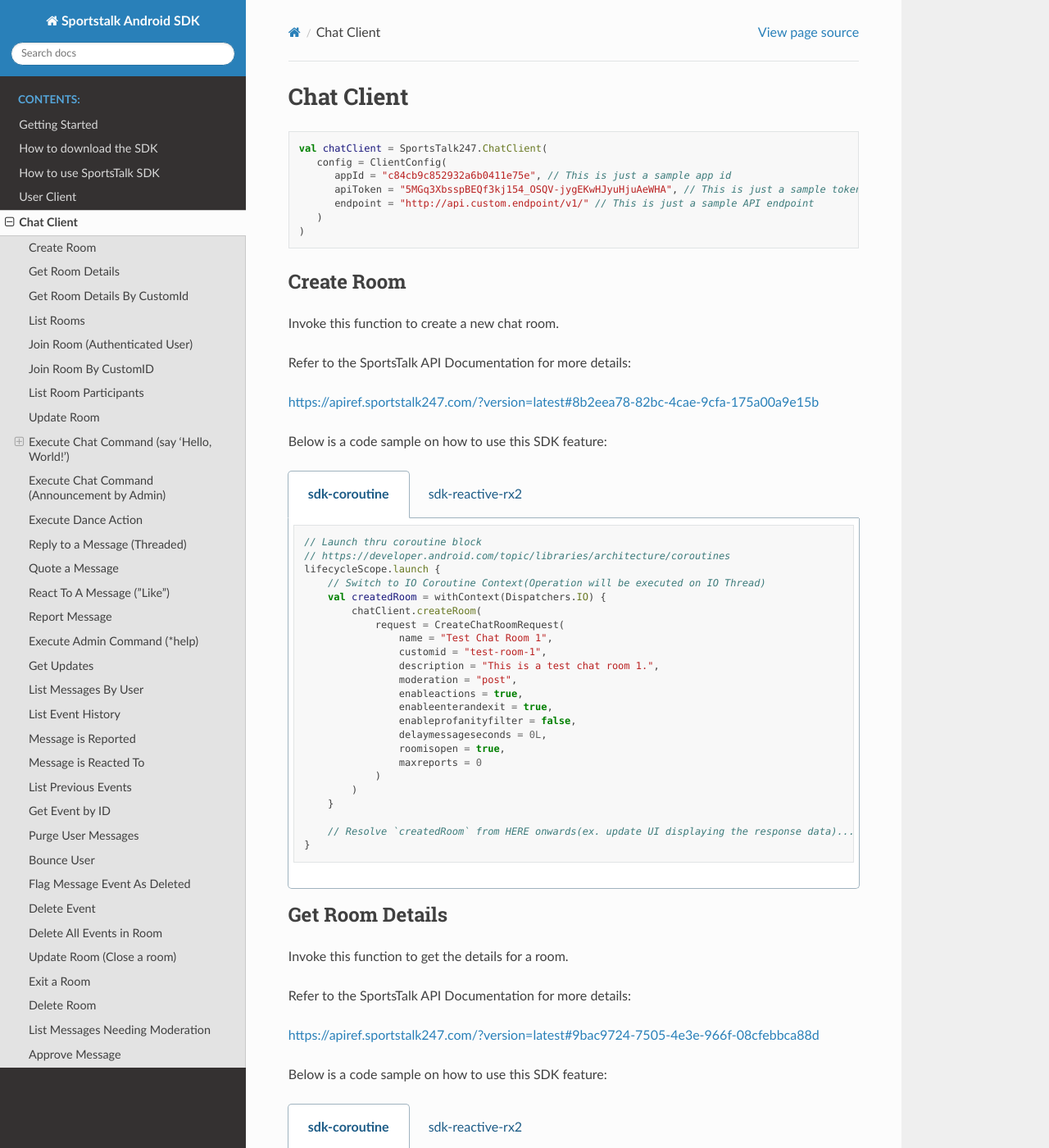
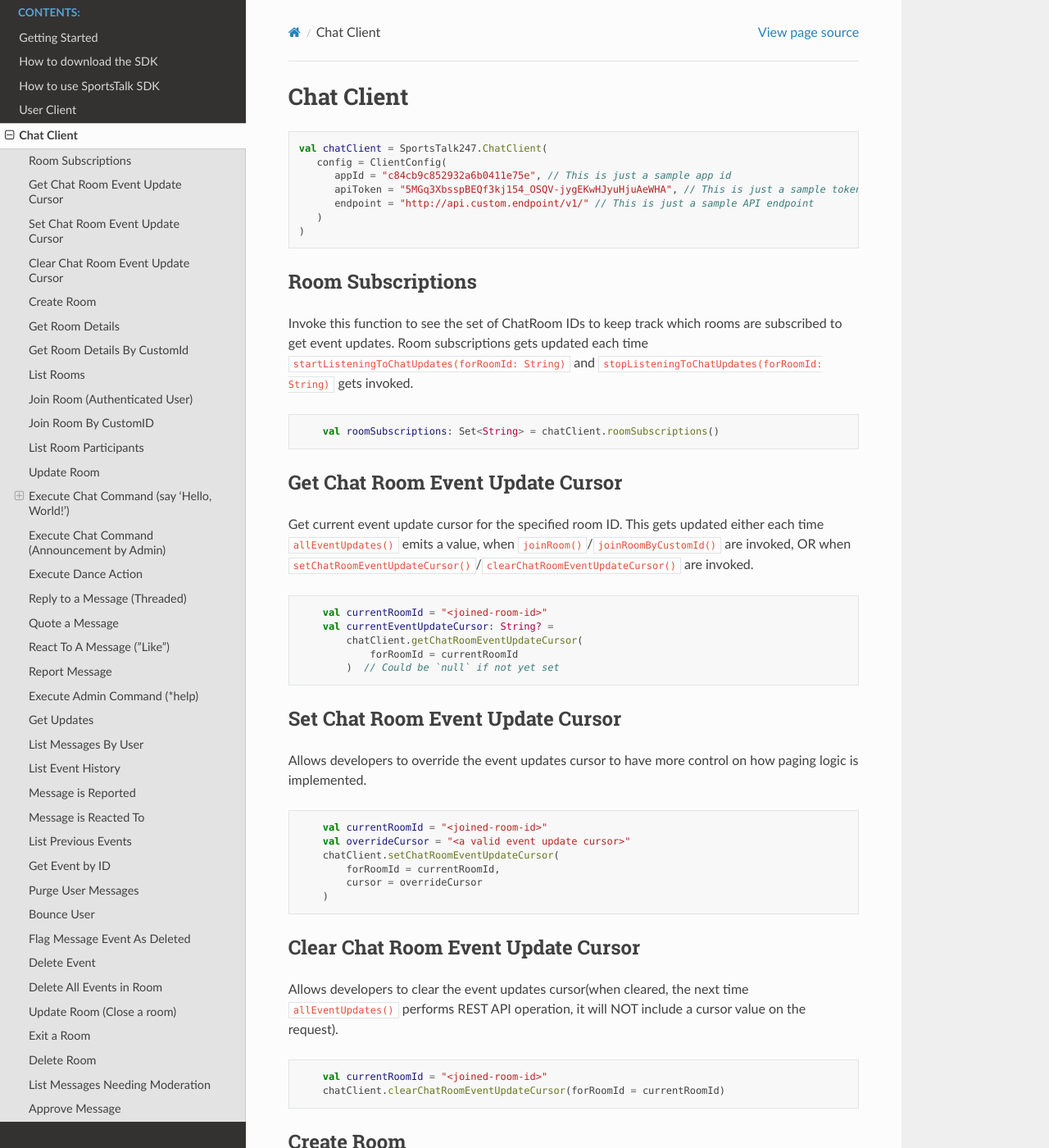
Before and after one commit to sportstalk247/sdk-android-kotlin, a Sphinx documentation site: the page built from docs/source/usage/chat_client.md, in a window 1280 px wide and 1400 px high. Shown: the whole window at 82% size. Built offline with Sphinx 7.4.7 and the Read the Docs theme 2.0.0, drawn with Linux system fonts in a browser that asks for light colours.

Commit message:
Updated documentation

````diff
--- a/docs/source/usage/chat_client.md
+++ b/docs/source/usage/chat_client.md
@@ -8,6 +8,48 @@
       endpoint = "http://api.custom.endpoint/v1/" // This is just a sample API endpoint
    )
 )
+```
+
+## Room Subscriptions
+
+Invoke this function to see the set of ChatRoom IDs to keep track which rooms are subscribed to get event updates. Room subscriptions gets updated each time `startListeningToChatUpdates(forRoomId: String)` and `stopListeningToChatUpdates(forRoomId: String)` gets invoked.
+
+```kotlin
+    val roomSubscriptions: Set<String> = chatClient.roomSubscriptions()
+```
+
+## Get Chat Room Event Update Cursor
+
+Get current event update cursor for the specified room ID. This gets updated either each time `allEventUpdates()` emits a value, when `joinRoom()`/`joinRoomByCustomId()` are invoked, OR when `setChatRoomEventUpdateCursor()`/`clearChatRoomEventUpdateCursor()` are invoked.
+
+```kotlin
+    val currentRoomId = "<joined-room-id>"
+    val currentEventUpdateCursor: String? =
+        chatClient.getChatRoomEventUpdateCursor(
+            forRoomId = currentRoomId
+        )  // Could be `null` if not yet set
+```
+
+## Set Chat Room Event Update Cursor
+
+Allows developers to override the event updates cursor to have more control on how paging logic is implemented.
+
+```kotlin
+    val currentRoomId = "<joined-room-id>"
+    val overrideCursor = "<a valid event update cursor>"
+    chatClient.setChatRoomEventUpdateCursor(
+        forRoomId = currentRoomId,
+        cursor = overrideCursor
+    )
+```
+
+## Clear Chat Room Event Update Cursor
+
+Allows developers to clear the event updates cursor(when cleared, the next time `allEventUpdates()` performs REST API operation, it will NOT include a cursor value on the request).
+
+```kotlin
+    val currentRoomId = "<joined-room-id>"
+    chatClient.clearChatRoomEventUpdateCursor(forRoomId = currentRoomId)
 ```
 
 ## Create Room
````
